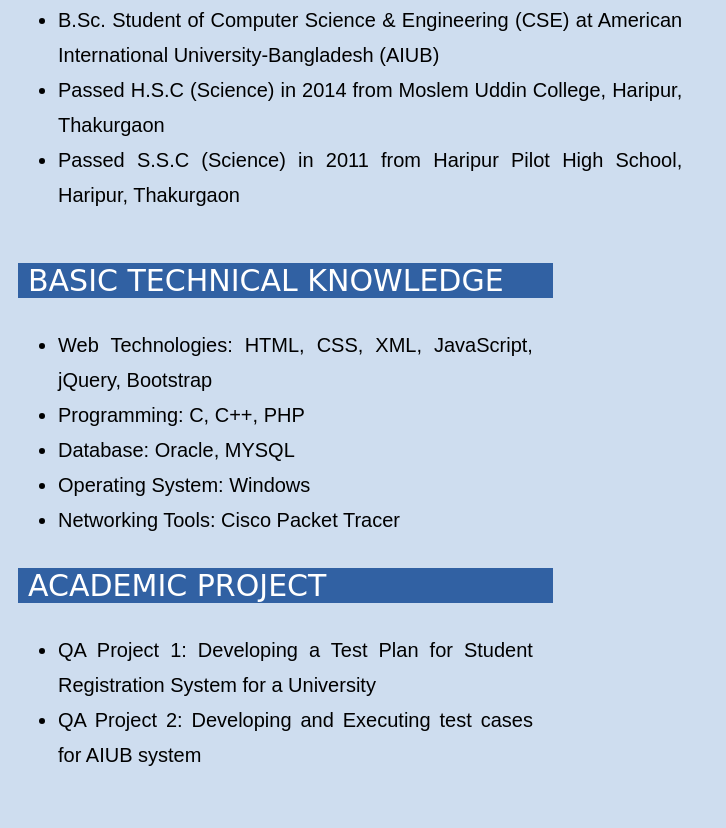
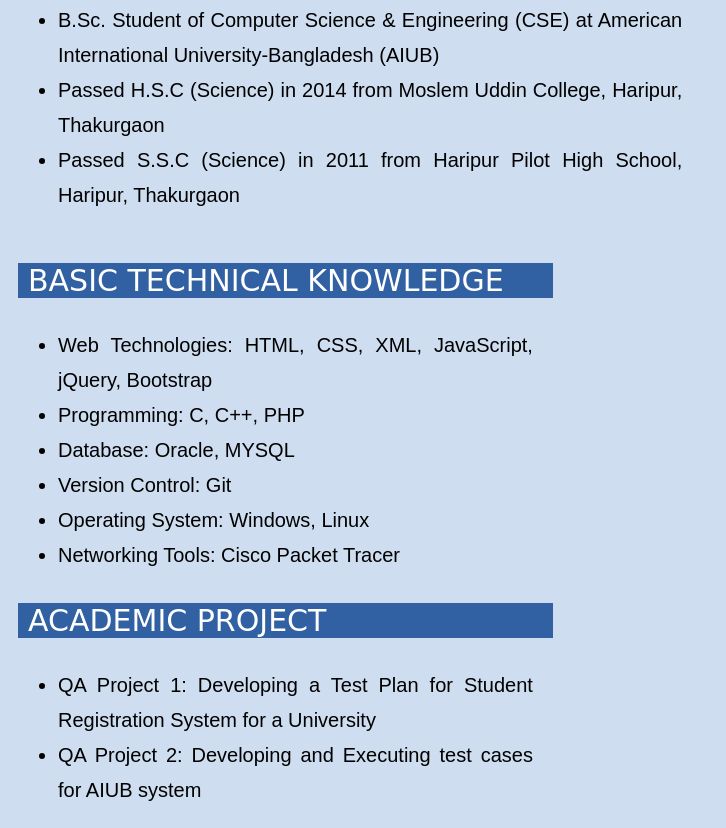
Before and after one commit to ab-siddiq/abss-cv, a plain HTML site: page index.html in a window 1280 px wide. Shown: the part 792-1620 px from the top of the page, without its empty margins (0-726 px from the left). Before the commit the page ends 1585 px from the top, so only its background shows below. Drawn offline with Linux system fonts and the light colour scheme.

Commit message:
added new technical knowledge

```diff
--- a/index.html
+++ b/index.html
@@ -95,7 +95,8 @@
                         <li>Web Technologies: HTML, CSS, XML, JavaScript, jQuery, Bootstrap</li>
                         <li>Programming: C, C++, PHP</li>
                         <li>Database: Oracle, MYSQL </li>
-                        <li>Operating System: Windows</li>
+                        <li>Version Control: Git </li>
+                        <li>Operating System: Windows, Linux</li>
                         <li>Networking Tools: Cisco Packet Tracer</li>
                     </ul>
                 </div>
```
